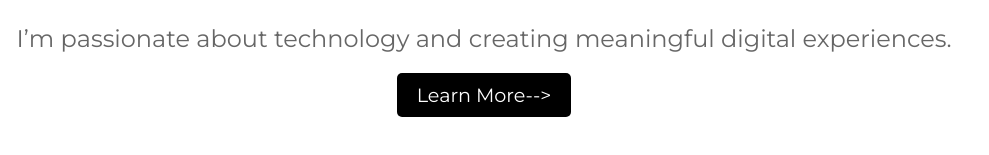
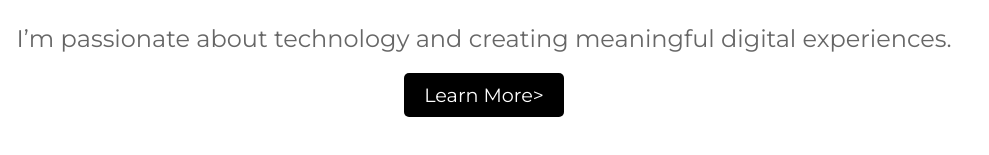
Before and after one commit to Tayonna25/WebsiteResume, a plain HTML site: page index.html in a window 1280 px wide. Shown: the part 181-336 px from the top of the page, 291-1280 px from the left. Drawn offline with Linux system fonts and the light colour scheme.

Commit message:
removed lines

```diff
--- a/index.html
+++ b/index.html
@@ -29,7 +29,7 @@
             <h1 class="main-heading">Hi, I'm Tayonna! 💌</h1>
             <p class="sub-heading">I’m passionate about technology and creating meaningful digital experiences.</p>
             <section>
-                <a href="resume.html" class="learn-more-button">Learn More--></a>
+                <a href="resume.html" class="learn-more-button">Learn More></a>
             </section>
         </div>
     </div>
```
